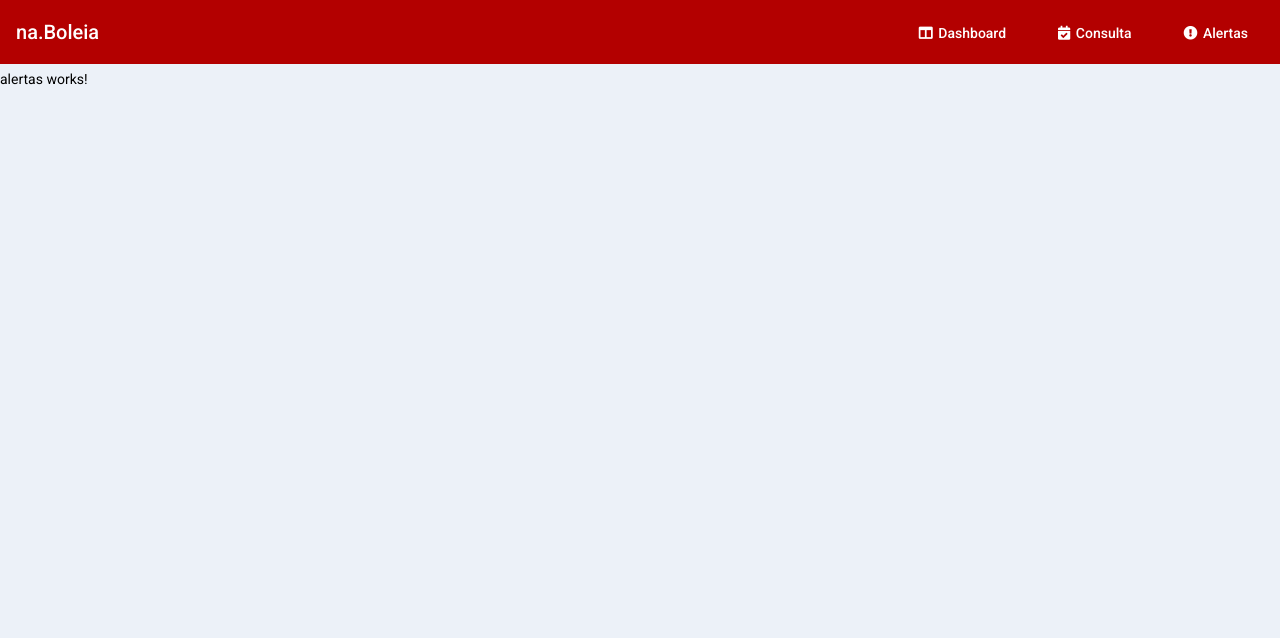
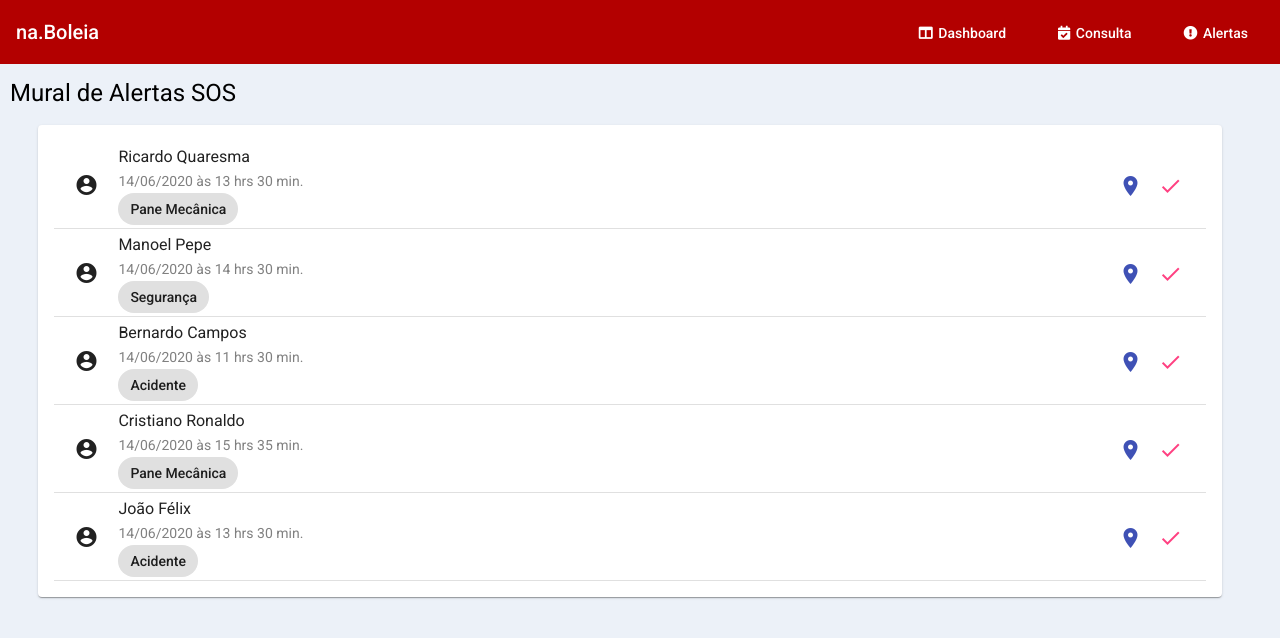
Before and after one commit to wescleysudre/naBoleiaApp, an Angular app: page /alertas in a window 1280 px wide. Shown: the top 638 px of the page. Built offline with nearby package versions, Linux system fonts and the light colour scheme.

Commit message:
Criado mural de alertas SOS

```diff
--- /dev/null
+++ b/src/app/models/incidentes.ts
@@ -0,0 +1,5 @@
+export interface Incidentes {
+  caminhoneiro: string;
+  tipo: string;
+  data: string;
+}
--- a/src/app/modules/alertas/alertas.component.html
+++ b/src/app/modules/alertas/alertas.component.html
@@ -1 +1,21 @@
-<p>alertas works!</p>
+<mat-list>
+  <h1 mat-header>Mural de Alertas SOS</h1>
+
+  <mat-card>
+    <mat-list-item *ngFor="let incidente of alertas$ | async as inc; let i=index">
+      <mat-icon mat-list-icon style="font-size: 1;">account_circle</mat-icon>
+      <h4 mat-line> {{ incidente.caminhoneiro }} </h4>
+      <h4 mat-line style="color: grey;"> {{ incidente.data }} </h4>
+      <mat-chip-list mat-line>
+        <mat-chip>{{ incidente.tipo }}</mat-chip>
+      </mat-chip-list>
+      <button mat-icon-button matTooltip="Visualizar Localização" color="primary">
+        <mat-icon>room</mat-icon>
+      </button>
+      <button mat-icon-button matTooltip="Confirmar Atendimento" color="accent">
+        <mat-icon>check</mat-icon>
+      </button>
+      <mat-divider></mat-divider>
+    </mat-list-item>
+  </mat-card>
+</mat-list>
--- a/src/app/modules/alertas/alertas.component.scss
+++ b/src/app/modules/alertas/alertas.component.scss
@@ -0,0 +1,8 @@
+h1 {
+  margin-left: 10px;
+}
+
+mat-card {
+  margin-left: 3%;
+  width: 90%;
+}
--- a/src/app/modules/alertas/alertas.component.ts
+++ b/src/app/modules/alertas/alertas.component.ts
@@ -1,4 +1,8 @@
 import { Component, OnInit } from '@angular/core';
+import { Observable } from 'rxjs';
+import { Incidentes } from 'src/app/models/incidentes';
+import { IncidentesService } from 'src/app/services/incidentes/incidentes.service';
+import { Router } from '@angular/router';
 
 @Component({
   selector: 'app-alertas',
@@ -7,9 +11,19 @@ import { Component, OnInit } from '@angular/core';
 })
 export class AlertasComponent implements OnInit {
 
-  constructor() { }
+  alertas$: Observable<Incidentes[]>;
+
+  constructor(
+    private incidentesService: IncidentesService,
+    private router: Router
+  ) { }
 
   ngOnInit(): void {
+    this.alertas$ = this.incidentesService.incidentes$;
+  }
+
+  goDetails(i: number, incidente: Incidentes) {
+
   }
 
 }
--- /dev/null
+++ b/src/app/services/incidentes/incidentes.service.ts
@@ -0,0 +1,34 @@
+import { Injectable } from '@angular/core';
+import { BehaviorSubject, timer, Observable } from 'rxjs';
+import { Incidentes } from 'src/app/models/incidentes';
+import { delay, map } from 'rxjs/operators';
+
+@Injectable({
+  providedIn: 'root'
+})
+export class IncidentesService {
+
+  private incidentesSubject$: BehaviorSubject<Incidentes[]> = new BehaviorSubject<Incidentes[]>([]);
+
+  public incidentes$ = this.incidentesSubject$.asObservable();
+
+  constructor() {
+    timer(500)
+      .subscribe(() => {
+        this.incidentesSubject$.next([
+          { caminhoneiro: 'Ricardo Quaresma', tipo: 'Pane Mecânica', data: '14/06/2020 às 13 hrs 30 min.' },
+          { caminhoneiro: 'Manoel Pepe', tipo: 'Segurança', data: '14/06/2020 às 14 hrs 30 min.' },
+          { caminhoneiro: 'Bernardo Campos', tipo: 'Acidente', data: '14/06/2020 às 11 hrs 30 min.' },
+          { caminhoneiro: 'Cristiano Ronaldo', tipo: 'Pane Mecânica', data: '14/06/2020 às 15 hrs 35 min.' },
+          { caminhoneiro: 'João Félix', tipo: 'Acidente', data: '14/06/2020 às 13 hrs 30 min.' },
+        ])
+      })
+  }
+
+  get(i: number): Observable<Incidentes> {
+    return this.incidentes$.pipe(
+      map(incidente => (i >= 0 && i < incidente.length) ? incidente[i] : null),
+      delay(500)
+    )
+  }
+}
```
Also changed, not shown: 2 other files (tests, documents, lock files or other folders).
